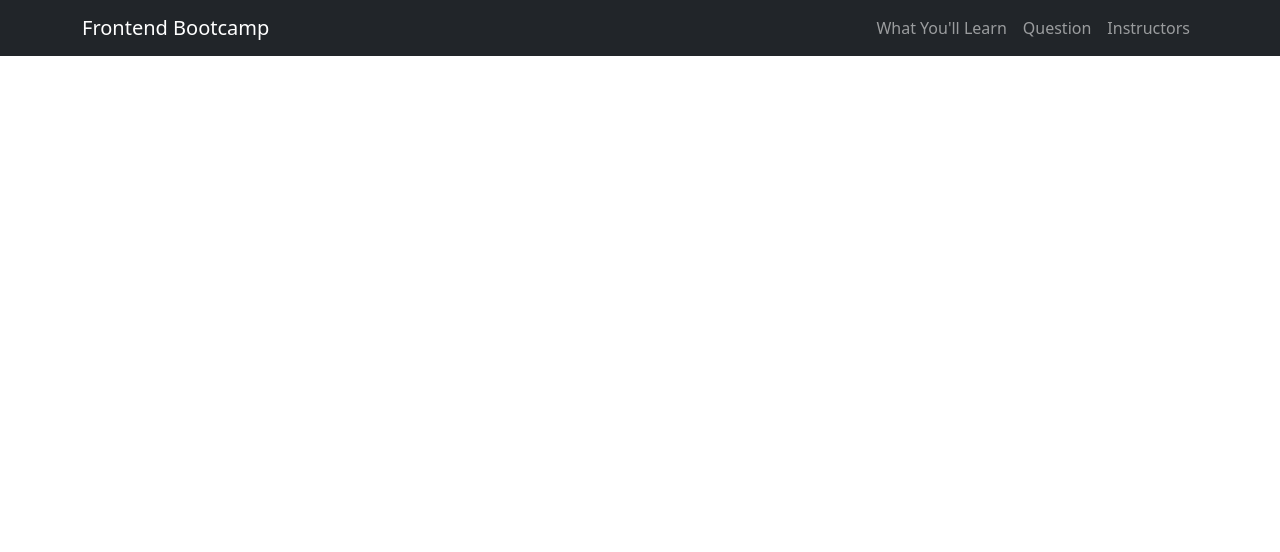
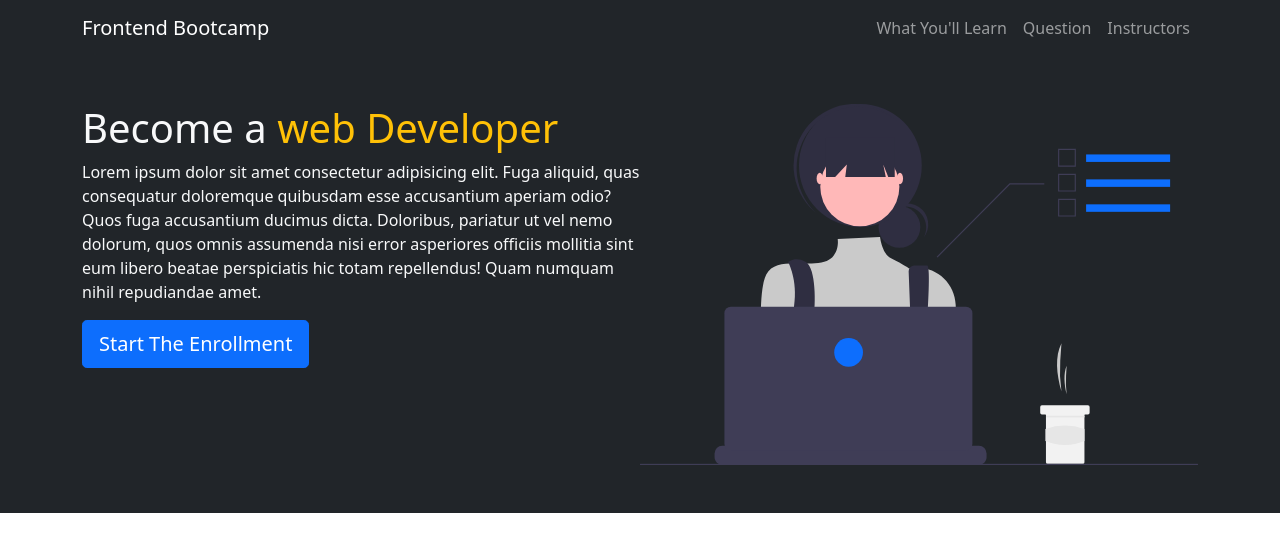
Before and after one commit to Muzamil-Nazeer/Bootstrip-Assignment, a plain HTML site: page index.html in a window 1280 px wide. Drawn offline with nearby package versions, Linux system fonts and the light colour scheme.

Commit message:
2nd commit

```diff
--- a/index.html
+++ b/index.html
@@ -12,6 +12,7 @@
     <title>Frontend Bootcamp</title>
   </head>
   <body>
+    <!--navbar-->
     <nav class="navbar navbar-expand-lg bg-dark navbar-dark">
       <div class="container">
         <a href="#" class="navbar-brand">Frontend Bootcamp</a>
@@ -21,8 +22,8 @@
           data-bs-toggle="collapse"
           data-bs-target="#navmenu"
         >
-         <span class="navbar-toggler-icon"></span>
-      </button>
+          <span class="navbar-toggler-icon"></span>
+        </button>
 
         <div class="collapse navbar-collapse" id="navmenu">
           <ul class="navbar-nav ms-auto">
@@ -39,6 +40,29 @@
         </div>
       </div>
     </nav>
+    <!--showcase-->
+    <section class="bg-dark text-light p-5 text-center text-sm-start">
+      <div class="container">
+        <div class="d-sm-flex align-item-center justify-content-between">
+          <div>
+            <h1>
+              Become a
+              <span class="text-warning"> web Developer </span>
+            </h1>
+            <p lead my-4>
+              Lorem ipsum dolor sit amet consectetur adipisicing elit. Fuga
+              aliquid, quas consequatur doloremque quibusdam esse accusantium
+              aperiam odio? Quos fuga accusantium ducimus dicta. Doloribus,
+              pariatur ut vel nemo dolorum, quos omnis assumenda nisi error
+              asperiores officiis mollitia sint eum libero beatae perspiciatis
+              hic totam repellendus! Quam numquam nihil repudiandae amet.
+            </p>
+            <button class="btn btn-primary btn-lg">Start The Enrollment</button>
+          </div>
+          <img class="img-fluid w-50 d-none d-sm-block" src="./img/showcase.svg" alt="" />
+        </div>
+      </div>
+    </section>
 
     <script
       src="https://cdn.jsdelivr.net/npm/bootstrap@5.0.2/dist/js/bootstrap.bundle.min.js"
```
Also changed, not shown: img/fundamentals.svg (added), img/react.svg (added), img/showcase.svg (added).
